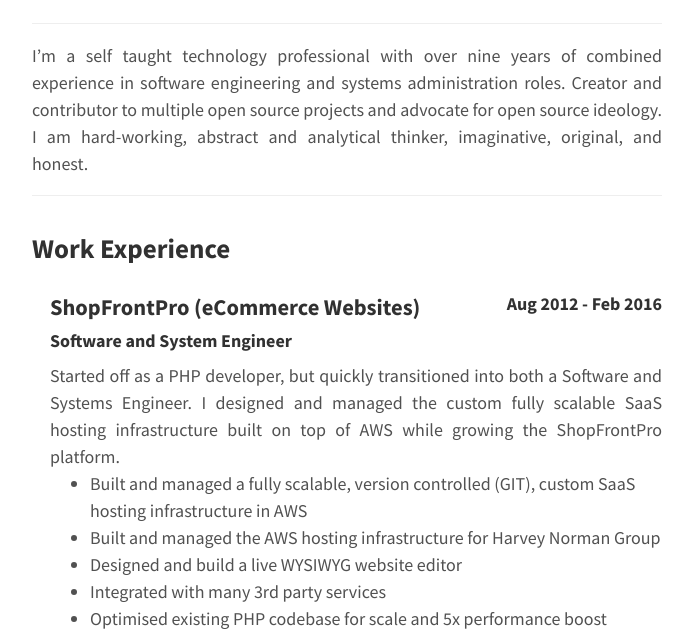
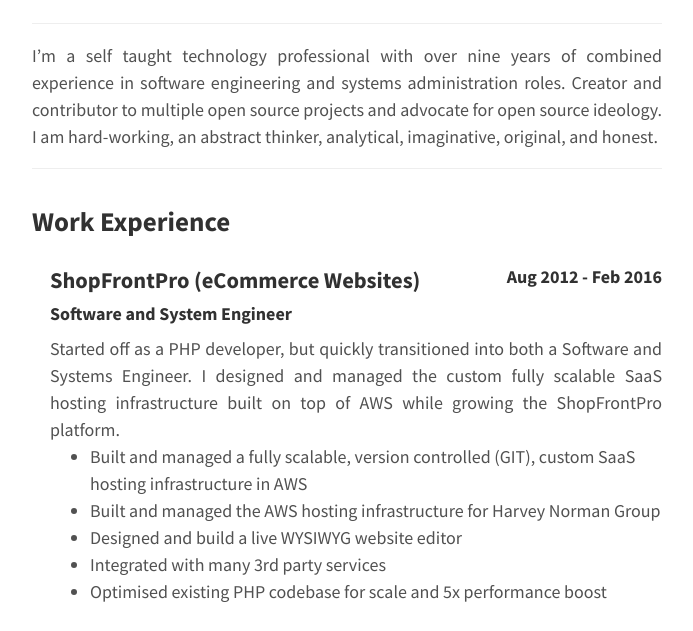
Before and after one commit to icodethings/icodethings.github.io, a Jekyll site: the page built from resume/index.html, in a window 1280 px wide and 900 px high, cut to the strip 269-900 px from the top of the window. Shown: the whole strip, without its empty margins (293-986 px from the left). Built offline with Jekyll 4.4.1, drawn with Linux system fonts in a browser that asks for light colours.

Commit message:
Few more resume tweaks

```diff
--- a/_data/resume.json
+++ b/_data/resume.json
@@ -6,7 +6,7 @@
 		"email": "matt@icodethin.gs",
 		"phone": "+61 488 133 781",
 		"website": "http://icodethin.gs",
-		"summary": "I’m a self taught technology professional with over nine years of combined experience in software engineering and systems administration roles. Creator and contributor to multiple open source projects and advocate for open source ideology. I am hard-working, abstract and analytical thinker, imaginative, original, and honest.",
+		"summary": "I’m a self taught technology professional with over nine years of combined experience in software engineering and systems administration roles. Creator and contributor to multiple open source projects and advocate for open source ideology. I am hard-working, an abstract thinker, analytical, imaginative, original, and honest.",
 		"profiles": [
 			{
 				"network": "Twitter",
```
